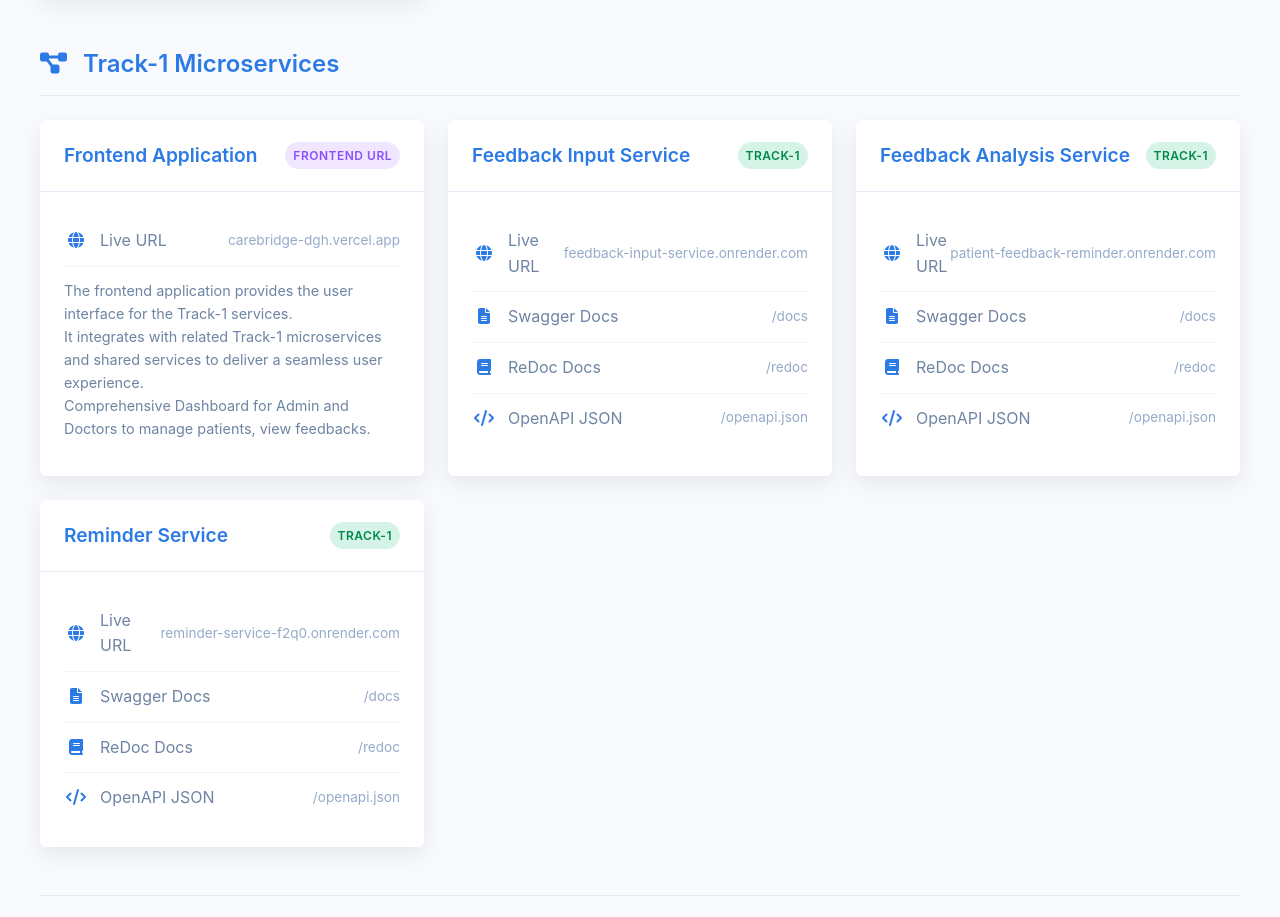
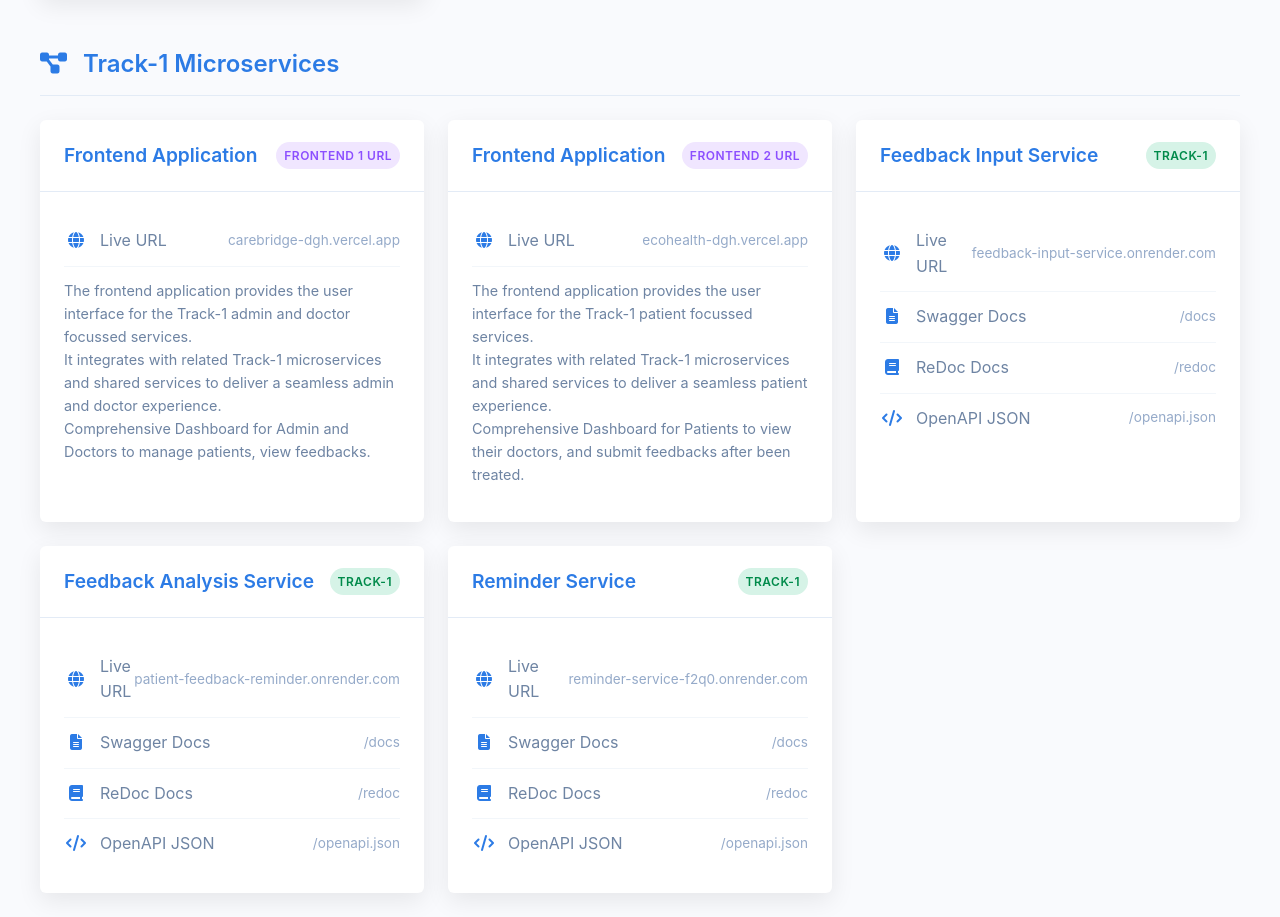
Before and after one commit to tekeufranck681/dgh-microservices, a plain HTML site: page public/index.html in a window 1280 px wide. Shown: the part 1012-1929 px from the top of the page. Drawn offline with Linux system fonts and the light colour scheme.

Commit message:
updated URL

```diff
--- a/public/index.html
+++ b/public/index.html
@@ -334,7 +334,7 @@
         <div class="service-card">
           <div class="card-header">
             <h3 class="service-name">Frontend Application</h3>
-            <span class="service-tag tag-frontend">Frontend URL</span>
+            <span class="service-tag tag-frontend">Frontend 1 URL</span>
           </div>
           <div class="card-body">
             <a href="https://carebridge-dgh.vercel.app" target="_blank" class="service-link">
@@ -343,9 +343,28 @@
               <span class="link-url">carebridge-dgh.vercel.app</span>
             </a>
             <div style="padding: 0.75rem 0; color: var(--secondary-color); font-size: 0.9rem;">
-              <p>The frontend application provides the user interface for the Track-1 services.</p>
-              <p>It integrates with related Track-1 microservices  and shared services to deliver a seamless user experience.</p>
+              <p>The frontend application provides the user interface for the Track-1 admin and doctor focussed services.</p>
+              <p>It integrates with related Track-1 microservices  and shared services to deliver a seamless admin and doctor experience.</p>
               <p>Comprehensive Dashboard for Admin and Doctors to manage patients, view feedbacks.</p>
+            </div>
+          </div>
+        </div>
+        <!-- Frontend Application 2-->
+         <div class="service-card">
+          <div class="card-header">
+            <h3 class="service-name">Frontend Application</h3>
+            <span class="service-tag tag-frontend">Frontend 2 URL</span>
+          </div>
+          <div class="card-body">
+            <a href="https://ecohealth-dgh.vercel.app" target="_blank" class="service-link">
+              <span class="link-icon"><i class="fas fa-globe"></i></span>
+              <span class="link-text">Live URL</span>
+              <span class="link-url">ecohealth-dgh.vercel.app</span>
+            </a>
+            <div style="padding: 0.75rem 0; color: var(--secondary-color); font-size: 0.9rem;">
+              <p>The frontend application provides the user interface for the Track-1 patient focussed services.</p>
+              <p>It integrates with related Track-1 microservices  and shared services to deliver a seamless patient experience.</p>
+              <p>Comprehensive Dashboard for Patients to view their doctors, and submit feedbacks after been treated.</p>
             </div>
           </div>
         </div>
```
